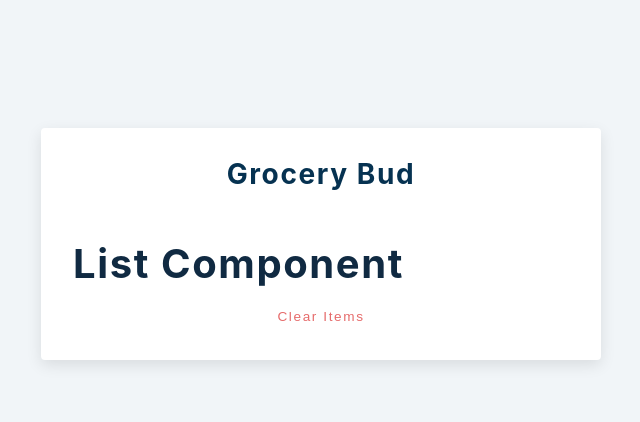
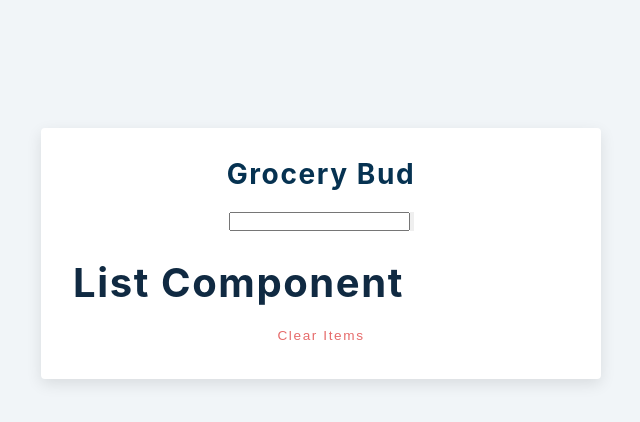
Before and after one commit to zainabturkmen/React-Projects, a React (Create React App) app in the folder react-projects-master/10-grocery-bud/setup/: page / in a window 1280 px wide. Shown: the top 422 px of the page, without its empty margins (319-959 px from the left). Built offline with nearby package versions, Linux system fonts and the light colour scheme; the HTML template or start-up script is replaced by a standard one.

Commit message:
grocery bud

```diff
--- a/react-projects-master/10-grocery-bud/setup/src/App.js
+++ b/react-projects-master/10-grocery-bud/setup/src/App.js
@@ -19,7 +19,8 @@ function App() {
         {alert.show && <Alert />}
         <h3>grocery bud</h3>
         <div className='form-control'>
-
+          <input type='text' />
+          <button></button>
         </div>
       </form>
        <div className='grocery-container'>
```
